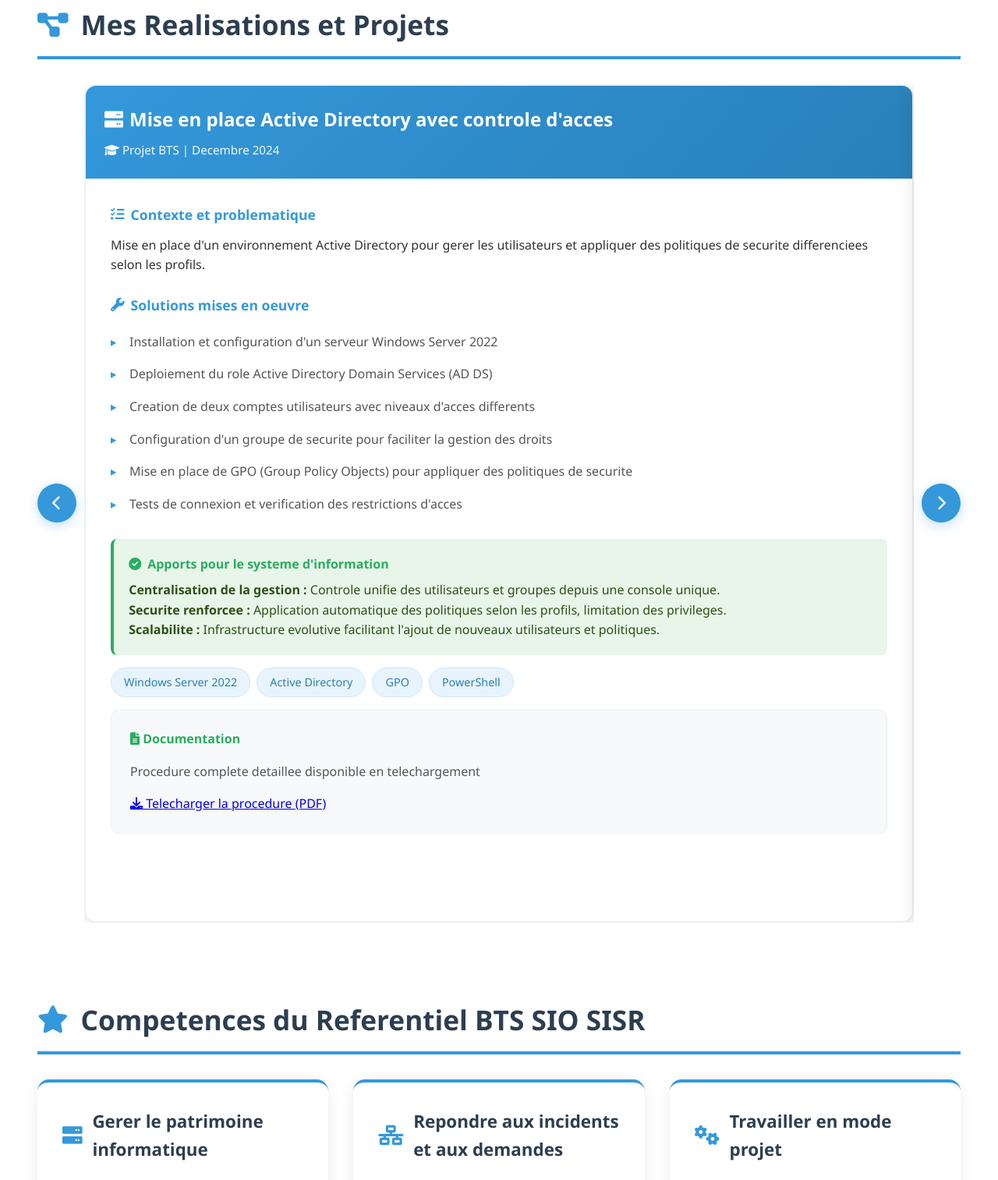
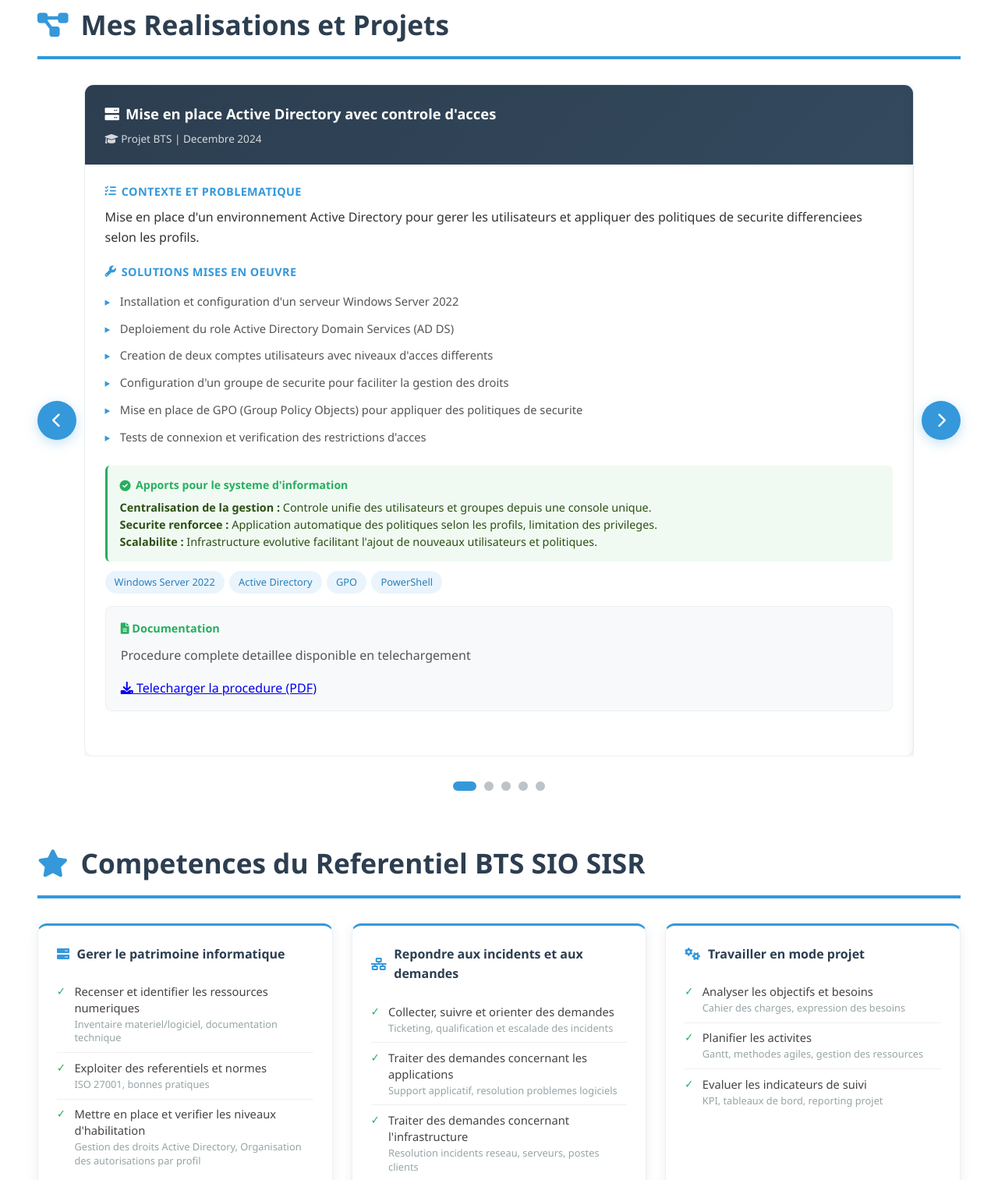
Before and after one commit to simon-etc/portfolio, a website: page index.html in a window 1280 px wide. Shown: the part 2346-3859 px from the top of the page at 78% size. Drawn offline with Linux system fonts and the light colour scheme.

Commit message:
Update index.html

```diff
--- a/index.html
+++ b/index.html
@@ -406,84 +406,58 @@
             }
         }
 
+        /* === REALISATIONS === */
         .realization-card {
             background: white;
-            border-radius: 15px;
+            border-radius: 12px;
             overflow: hidden;
-            box-shadow: 0 5px 25px rgba(0,0,0,0.1);
-            transition: all 0.3s cubic-bezier(0.4, 0, 0.2, 1);
-            border: 2px solid #ecf0f1;
+            box-shadow: 0 3px 15px rgba(0,0,0,0.08);
+            border: 1px solid #ecf0f1;
             position: relative;
         }
 
-        .realization-card::before {
-            content: '';
-            position: absolute;
-            top: 0;
-            left: 0;
-            right: 0;
-            height: 5px;
-            background: linear-gradient(90deg, #3498db, #2980b9);
-            transform: scaleX(0);
-            transition: transform 0.3s ease;
-        }
-
-        .realization-card:hover {
-            transform: translateY(-10px);
-            box-shadow: 0 20px 50px rgba(52, 152, 219, 0.25);
-            border-color: #3498db;
-        }
-
-        .realization-card:hover::before {
-            transform: scaleX(1);
-        }
-
         .realization-header {
-            background: linear-gradient(135deg, #3498db 0%, #2980b9 100%);
+            background: linear-gradient(135deg, #2c3e50 0%, #34495e 100%);
             color: white;
-            padding: 1.5rem;
+            padding: 1.4rem 1.6rem;
         }
 
         .realization-header h3 {
-            font-size: 1.5rem;
-            margin-bottom: 0.5rem;
+            font-size: 1.15rem;
+            margin-bottom: 0.4rem;
             display: flex;
             align-items: center;
             gap: 0.5rem;
         }
 
         .realization-context {
-            font-size: 0.95rem;
-            opacity: 0.95;
-        }
-
-        .realization-body {
-            padding: 2rem;
-        }
-
-        .realization-section {
-            margin-bottom: 1.5rem;
-        }
+            font-size: 0.85rem;
+            opacity: 0.8;
+        }
+
+        .realization-body { padding: 1.4rem 1.6rem; }
+
+        .realization-section { margin-bottom: 1.2rem; }
 
         .realization-section h4 {
             color: #3498db;
-            font-size: 1.1rem;
-            margin-bottom: 0.8rem;
+            font-size: 0.9rem;
+            font-weight: 700;
+            margin-bottom: 0.6rem;
             display: flex;
             align-items: center;
-            gap: 0.5rem;
-        }
-
-        .realization-section ul {
-            list-style: none;
-            padding-left: 0;
-        }
+            gap: 0.4rem;
+            text-transform: uppercase;
+            letter-spacing: 0.4px;
+        }
+
+        .realization-section ul { list-style: none; padding-left: 0; }
 
         .realization-section li {
-            padding: 0.5rem 0;
-            padding-left: 1.5rem;
+            padding: 0.35rem 0 0.35rem 1.2rem;
             position: relative;
             color: #555;
+            font-size: 0.92rem;
         }
 
         .realization-section li:before {
@@ -491,59 +465,56 @@
             position: absolute;
             left: 0;
             color: #3498db;
-            font-weight: bold;
         }
 
         .proof-section {
             background: #f8f9fa;
-            padding: 1.5rem;
-            border-radius: 10px;
+            padding: 1rem 1.2rem;
+            border-radius: 8px;
             margin-top: 1rem;
             border: 1px solid #ecf0f1;
         }
 
         .proof-section h4 {
             color: #27ae60;
-            margin-bottom: 1rem;
+            margin-bottom: 0.7rem;
+            font-size: 0.9rem;
         }
 
         .tech-stack {
             display: flex;
             flex-wrap: wrap;
-            gap: 0.5rem;
-            margin-top: 1rem;
+            gap: 0.4rem;
+            margin-top: 0.8rem;
         }
 
         .tech-badge {
-            background: #e8f4fd;
+            background: #eaf4fd;
             color: #2980b9;
-            padding: 0.4rem 1rem;
+            padding: 0.25rem 0.75rem;
             border-radius: 20px;
-            font-size: 0.9rem;
+            font-size: 0.8rem;
             font-weight: 500;
-            border: 1px solid #d1e7f8;
         }
 
         .benefit-box {
-            background: #e8f5e9;
-            border-left: 4px solid #27ae60;
-            padding: 1.2rem;
-            border-radius: 8px;
-            margin-top: 1rem;
+            background: #f0faf2;
+            border-left: 3px solid #27ae60;
+            padding: 0.9rem 1rem;
+            border-radius: 6px;
+            margin-top: 0.8rem;
         }
 
         .benefit-box h4 {
             color: #27ae60;
-            margin-bottom: 0.5rem;
+            margin-bottom: 0.4rem;
+            font-size: 0.88rem;
             display: flex;
             align-items: center;
-            gap: 0.5rem;
-        }
-
-        .benefit-box p {
-            color: #2d5016;
-            line-height: 1.6;
-        }
+            gap: 0.4rem;
+        }
+
+        .benefit-box p { color: #2d5016; line-height: 1.5; font-size: 0.9rem; }
 
         /* === TIMELINE PARCOURS === */
         .timeline {
@@ -661,12 +632,6 @@
             margin-bottom: 2rem;
         }
 
-        .contact-items {
-            display: grid;
-            grid-template-columns: repeat(auto-fit, minmax(200px, 1fr));
-            gap: 1.2rem;
-        }
-
         .contact-tile {
             display: flex;
             align-items: center;
@@ -836,52 +801,57 @@
             color: #555;
         }
 
+        /* === COMPETENCES === */
         .competences-grid {
             display: grid;
-            grid-template-columns: repeat(auto-fit, minmax(300px, 1fr));
-            gap: 2rem;
+            grid-template-columns: repeat(auto-fit, minmax(280px, 1fr));
+            gap: 1.5rem;
             margin-top: 2rem;
         }
 
         .competence-card {
             background: white;
-            border-radius: 15px;
-            padding: 2rem;
-            box-shadow: 0 5px 20px rgba(0,0,0,0.08);
-            border-top: 4px solid #3498db;
+            border-radius: 12px;
+            padding: 1.5rem;
+            box-shadow: 0 3px 15px rgba(0,0,0,0.07);
+            border: 1px solid #ecf0f1;
+            border-top: 3px solid #3498db;
+            transition: all 0.25s ease;
+        }
+
+        .competence-card:hover {
+            box-shadow: 0 6px 25px rgba(52,152,219,0.15);
+            transform: translateY(-3px);
         }
 
         .competence-card h3 {
             color: #2c3e50;
-            font-size: 1.4rem;
-            margin-bottom: 1.5rem;
+            font-size: 1rem;
+            font-weight: 700;
+            margin-bottom: 1rem;
             display: flex;
             align-items: center;
-            gap: 0.8rem;
-        }
-
-        .competence-card h3 i {
-            color: #3498db;
-            font-size: 1.6rem;
-        }
+            gap: 0.6rem;
+        }
+
+        .competence-card h3 i { color: #3498db; }
 
         .competence-list {
             list-style: none;
             padding-left: 0;
+            margin: 0;
         }
 
         .competence-list li {
-            padding: 0.8rem 0;
-            padding-left: 2rem;
+            padding: 0.55rem 0 0.55rem 1.4rem;
             position: relative;
-            color: #2c3e50;
-            border-bottom: 1px solid #ecf0f1;
-            font-weight: 500;
-        }
-
-        .competence-list li:last-child {
-            border-bottom: none;
-        }
+            color: #444;
+            border-bottom: 1px solid #f0f0f0;
+            font-size: 0.92rem;
+            line-height: 1.4;
+        }
+
+        .competence-list li:last-child { border-bottom: none; }
 
         .competence-list li:before {
             content: "✓";
@@ -889,14 +859,14 @@
             left: 0;
             color: #27ae60;
             font-weight: bold;
-            font-size: 1.2rem;
+            font-size: 0.9rem;
         }
 
         .competence-details {
-            font-size: 0.9rem;
-            color: #7f8c8d;
+            font-size: 0.8rem;
+            color: #95a5a6;
             font-weight: normal;
-            margin-top: 0.3rem;
+            margin-top: 0.15rem;
             display: block;
         }
 
@@ -1053,60 +1023,6 @@
         .btn-download i {
             font-size: 1.2rem;
         }
-            background: linear-gradient(135deg, #3498db 0%, #2980b9 100%);
-            color: white;
-            padding: 3rem;
-            border-radius: 20px;
-            margin-top: 2rem;
-        }
-
-        .contact-grid {
-            display: grid;
-            grid-template-columns: repeat(auto-fit, minmax(220px, 1fr));
-            gap: 2rem;
-            margin-top: 2rem;
-        }
-
-        .contact-item {
-            display: flex;
-            align-items: center;
-            gap: 1rem;
-            padding: 1rem;
-            background: rgba(255,255,255,0.1);
-            border-radius: 10px;
-            backdrop-filter: blur(10px);
-        }
-
-        .contact-item i {
-            font-size: 1.8rem;
-            width: 50px;
-            height: 50px;
-            display: flex;
-            align-items: center;
-            justify-content: center;
-            background: rgba(255,255,255,0.2);
-            border-radius: 10px;
-        }
-
-        .contact-info-text h4 {
-            font-size: 0.9rem;
-            opacity: 0.9;
-            margin-bottom: 0.2rem;
-        }
-
-        .contact-info-text p {
-            font-size: 1.1rem;
-            font-weight: 500;
-        }
-
-        .contact-info-text a {
-            color: white;
-            text-decoration: none;
-        }
-
-        .contact-info-text a:hover {
-            text-decoration: underline;
-        }
 
         footer {
             background: #2c3e50;
@@ -1188,9 +1104,6 @@
             }
             .experience-title {
                 text-align: center;
-            }
-            .contact-grid {
-                grid-template-columns: 1fr;
             }
             .tabs-nav {
                 flex-direction: column;
@@ -1925,11 +1838,11 @@
                 <div class="contact-clean">
                     <p class="contact-intro">Actuellement en alternance, je reste ouvert aux opportunités professionnelles.</p>
                     <div class="contact-items">
-                        <a href="mailto:simon.etchart@gmail.com" class="contact-tile">
+                        <a href="/cdn-cgi/l/email-protection#7102181c1e1f5f1405121910030531161c10181d5f121e1c" class="contact-tile">
                             <div class="contact-tile-icon"><i class="fas fa-envelope"></i></div>
                             <div class="contact-tile-text">
                                 <span>Email</span>
-                                <strong>simon.etchart@gmail.com</strong>
+                                <strong><span class="__cf_email__" data-cfemail="36455f5b5958185342555e57444276515b575f5a1855595b">[email&#160;protected]</span></strong>
                             </div>
                         </a>
                         <a href="https://github.com/simon-etc" target="_blank" class="contact-tile">
@@ -1946,20 +1859,13 @@
                                 <strong>Tours, France</strong>
                             </div>
                         </div>
-                        <a href="CV-Simon-ETCHART.pdf" download class="contact-tile">
-                            <div class="contact-tile-icon"><i class="fas fa-file-pdf"></i></div>
-                            <div class="contact-tile-text">
-                                <span>Curriculum Vitae</span>
-                                <strong>Télécharger mon CV</strong>
-                            </div>
-                        </a>
                     </div>
                 </div>
             </section>
         </main>
 
         <footer>
-            <p style="font-size: 1.1rem; margin-bottom: 0.5rem;">&copy; 2025 Simon ETCHART - Portfolio Professionnel</p>
+            <p style="font-size: 1.1rem; margin-bottom: 0.5rem;">&copy; 2026 Simon ETCHART - Portfolio Professionnel</p>
             <p style="opacity: 0.8;">Technicien Systemes et Reseaux | BTS SIO SISR - ISCB Tours | Alternance SNCF</p>
             <div style="margin-top: 1rem;">
                 <a href="https://github.com/simon-etc" target="_blank" style="margin: 0 1rem; font-size: 1.5rem;"><i class="fab fa-github"></i></a>
@@ -1973,7 +1879,7 @@
         <img class="modal-content" id="modalImage">
     </div>
 
-    <script data-cfasync="false" src="/cdn-cgi/scripts/5c5dd728/cloudflare-static/email-decode.min.js"></script><script>
+    <script data-cfasync="false" src="/cdn-cgi/scripts/5c5dd728/cloudflare-static/email-decode.min.js"></script><script data-cfasync="false" src="/cdn-cgi/scripts/5c5dd728/cloudflare-static/email-decode.min.js"></script><script>
         // Navigation smooth scroll
         document.querySelectorAll('.nav-link').forEach(anchor => {
             anchor.addEventListener('click', function (e) {
@@ -2033,11 +1939,36 @@
             indicatorsContainer.appendChild(indicator);
         }
 
+        function updateCarousel() {
+            track.style.transform = `translateX(-${currentSlide * 100}%)`;
+            document.querySelectorAll('.carousel-indicator').forEach((ind, i) => {
+                ind.classList.toggle('active', i === currentSlide);
+            });
+        }
+
+        function goToSlide(index) {
+            currentSlide = index;
+            updateCarousel();
+        }
+
         function moveCarousel(direction) {
             currentSlide += direction;
             if (currentSlide < 0) currentSlide = totalSlides - 1;
             else if (currentSlide >= totalSlides) currentSlide = 0;
             updateCarousel();
         }
-
         function goToSlide(index) {
+            currentSlide = index;
+            updateCarousel();
+        }
+
+        function updateCarousel() {
+            track.style.transform = `translateX(${-currentSlide * 100}%)`;
+            document.querySelectorAll('.carousel-indicator').forEach((indicator, index) => {
+                indicator.classList.toggle('active', index === currentSlide);
+            });
+        }
+
+    </script>
+</body>
+</html>
```
